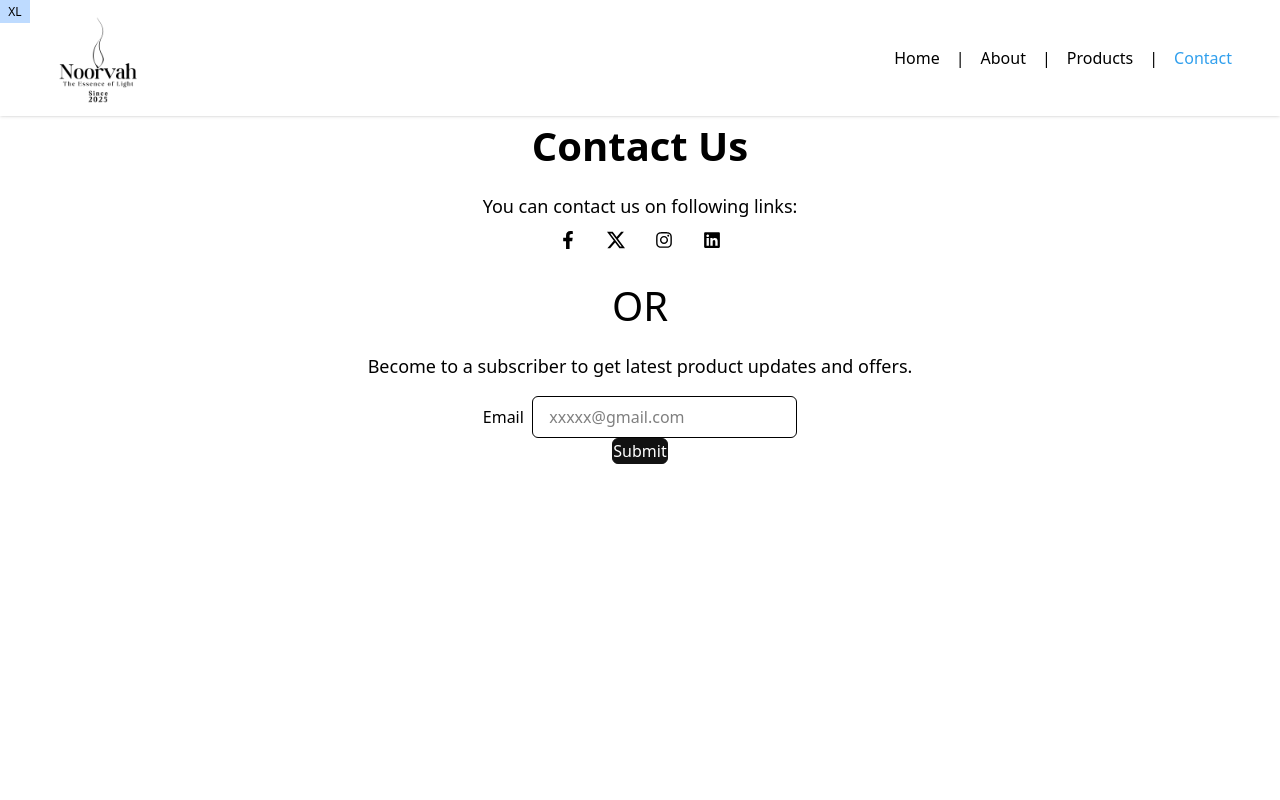
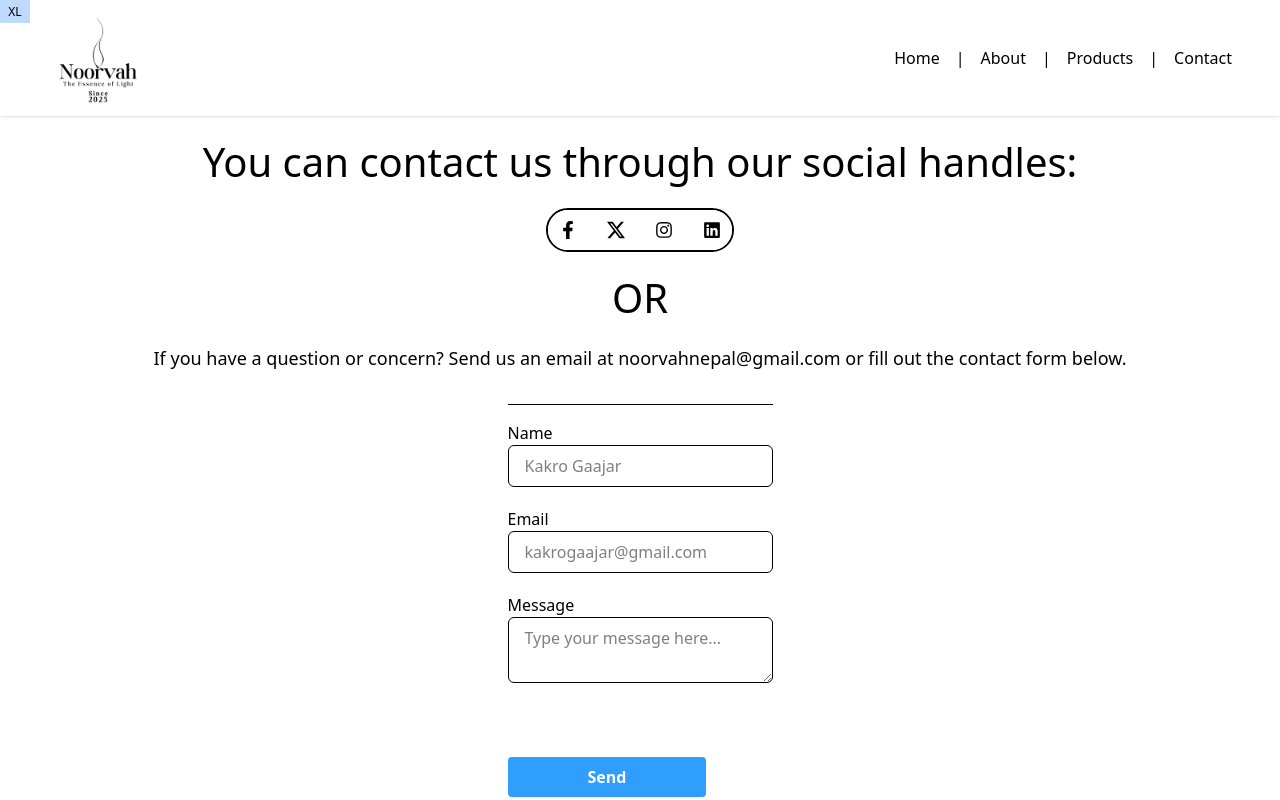
Before and after one commit to shirajpng/noorvah, a Next.js app: page /contact in a window 1280 px wide. Shown: the top 800 px of the page. Built offline with nearby package versions, Linux system fonts and the light colour scheme.

Commit message:
bugs and contact us

```diff
--- a/src/app/contact/page.jsx
+++ b/src/app/contact/page.jsx
@@ -1,18 +1,57 @@
+"use client";
+
 import social from 'config/social.json';
 import { FaFacebookF } from "react-icons/fa";
 import { BsTwitterX } from "react-icons/bs";
 import { FaInstagram } from "react-icons/fa";
 import { FaLinkedin } from "react-icons/fa";
-
+import React, { useState } from "react";
 
 export default function AboutUs() {
+
+    const [loading, setLoading] = useState(false);
+    const [errors, setErrors] = useState([]);
+    const [fullname, setFullname] = useState("");
+    const [email, setEmail] = useState("");
+    const [message, setMessage] = useState("");
+    const [success, setSuccess] = useState(false);
+
+    const handleSubmit = async (e) => {
+        e.preventDefault();
+
+        console.log("Full name: ", fullname);
+        console.log("Email: ", email);
+        console.log("Message: ", message);
+
+        // const res = await fetch("api/contact", {
+        //     method: "POST",
+        //     headers: {
+        //         "Content-type": "application/json",
+        //     },
+        //     body: JSON.stringify({
+        //         fullname,
+        //         email,
+        //         message,
+        //     }),
+        // });
+
+        // const { msg, success } = await res.json();
+        // setError(msg);
+        // setSuccess(success);
+
+        // if (success) {
+        //     setFullname("");
+        //     setEmail("");
+        //     setMessage("");
+        // }
+    };
+
     return (
         <div className="flex flex-col items-center h-screen">
-            <p className="text-[30pt] font-bold mb-4">Contact Us</p>
-            <p className="text-lg text-center max-w-2xl">
-                You can contact us on following links:
+            <p className="text-[30pt] text-center max-w-4xl my-4">
+                You can contact us through our social handles:
             </p>
-            <ul className="social-icons social-icons-footer mb-4">
+            <ul className="social-icons social-icons-footer mb-4 border-2 rounded-4xl">
                           {social?.main.map( (social) => (
                             <li key={social.name}>
                             <a
@@ -33,17 +72,33 @@ export default function AboutUs() {
                           ) )}
             </ul>
             <div className="text-[30pt]">OR</div>
-            <p className="text-lg text-center max-w-2xl mt-4 mb-4">
-                Become to a subscriber to get latest product updates and offers.
+            <p className="text-lg text-center mt-4 mb-4">
+            If you have a question or concern?
+            Send us an email at noorvahnepal@gmail.com or fill out the contact form below.
             </p>
+
+            <form onSubmit={handleSubmit} className="py-4 mt-4 border-t flex flex-col gap-5">
+                <div>
+                    <label htmlFor="">Name</label> <br />
+                    <input type="text" onChange={(e) => setFullname(e.target.value)} placeholder='Kakro Gaajar' className='border py-2 p-4 rounded-md'/>
+
+                </div>
+                <div>
+                    <label htmlFor="">Email</label> <br />
+                    <input type="text" onChange={(e) => setEmail(e.target.value)} placeholder='kakrogaajar@gmail.com' className='border py-2 p-4 rounded-md'/>
+
+                </div>
+                <div>
+                    <label htmlFor="">Message</label> <br />
+                    <textarea onChange={(e) => setMessage(e.target.value)} placeholder="Type your message here..." className='w-full border py-2 p-4 rounded-md'></textarea>
+
+                </div>
             <div>
-                <label htmlFor="">Email</label> &nbsp;
-                <input type="text" placeholder='xxxxx@gmail.com' className='border py-2 p-4 rounded-md'/>
-
+                <div className="mt-[1rem] flex items-center gap-4">
+                <button className={`bg-[#309efd] h-[40px] px-[80px] text-white mt-[2rem] rounded font-semibold hover:bg-[#1776BD]`} disabled={loading} type="submit" >Send</button>
+                </div>
             </div>
-            <div>
-            <input type="submit" className='btn btn-primary'/>
-            </div>
+            </form>
         </div>
     );
 }
--- a/src/partials/header.jsx
+++ b/src/partials/header.jsx
@@ -25,19 +25,19 @@ const Header = () => {
                 `}</style>
                     <ul className="flex gap-x-4">
                         <li>
-                            <Link href="/"><a className={`${pathname === "/" && 'font-blue-custom'}`}>Home</a></Link>
+                            <Link href="/" className={`${pathname === "/" && 'font-blue-custom'}`}>Home</Link>
                         </li>
                         <li>|</li>
                         <li>
-                            <Link href="/about-us"><a className={`${pathname.includes("/about-us") && 'font-blue-custom'}`}>About</a></Link>
+                            <Link href="/about-us" className={`${pathname.includes("/about-us") && 'font-blue-custom'}`}>About</Link>
                         </li>
                         <li>|</li>
                         <li>
-                            <Link href="/products"><a className={`${pathname.includes("/products") && 'font-blue-custom'}`}>Products</a></Link>
+                            <Link href="/products" className={`${pathname.includes("/products") && 'font-blue-custom'}`}>Products</Link>
                         </li>
                         <li>|</li>
                         <li>
-                            <Link href="/contact"><a className={`${pathname.includes("/contact") && 'font-blue-custom'}`}>Contact</a></Link>
+                            <Link href="/contact" className={`${pathname.includes("/contact") && 'font-blue-custom'}`}>Contact</Link>
                         </li>
                     </ul>
                 </nav>
```
